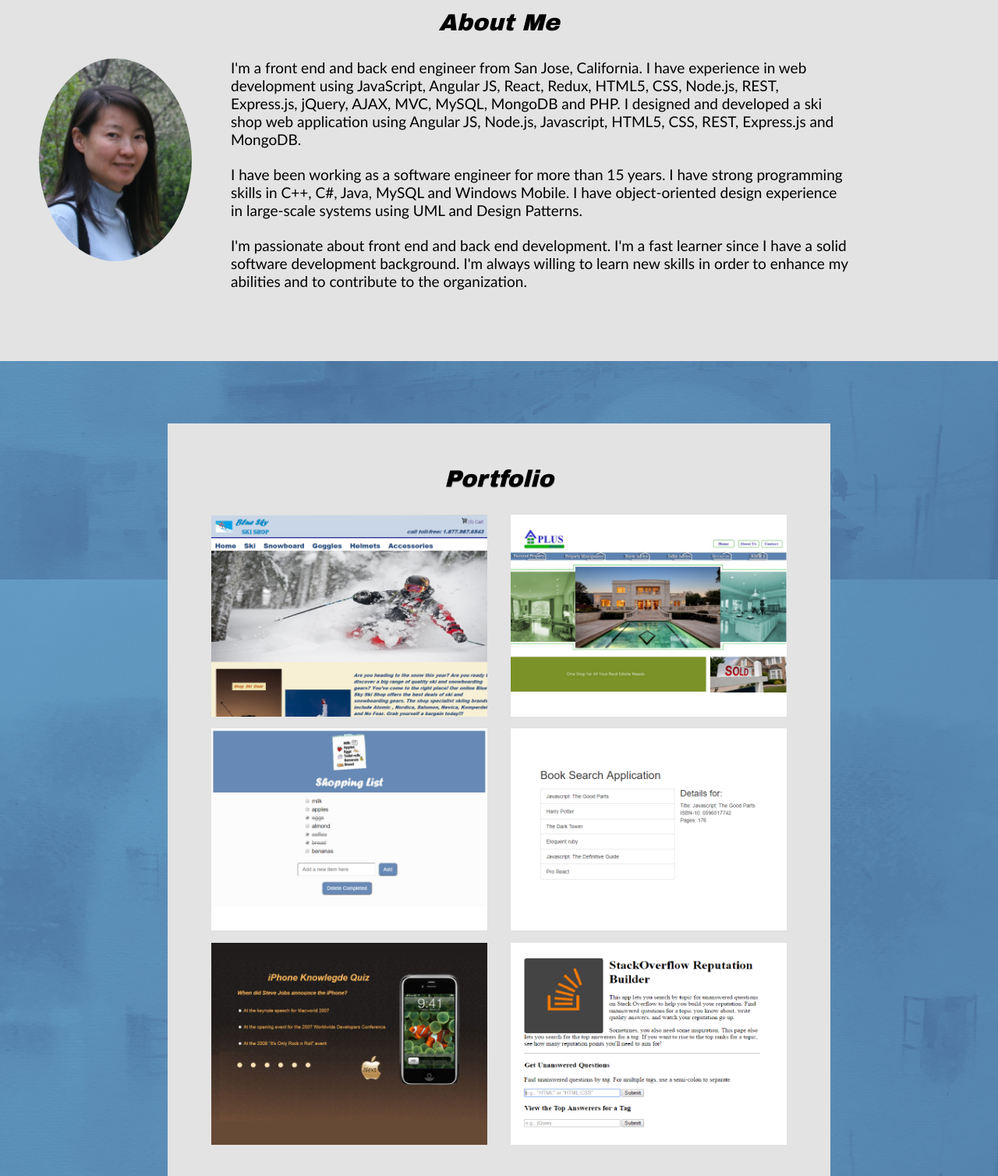
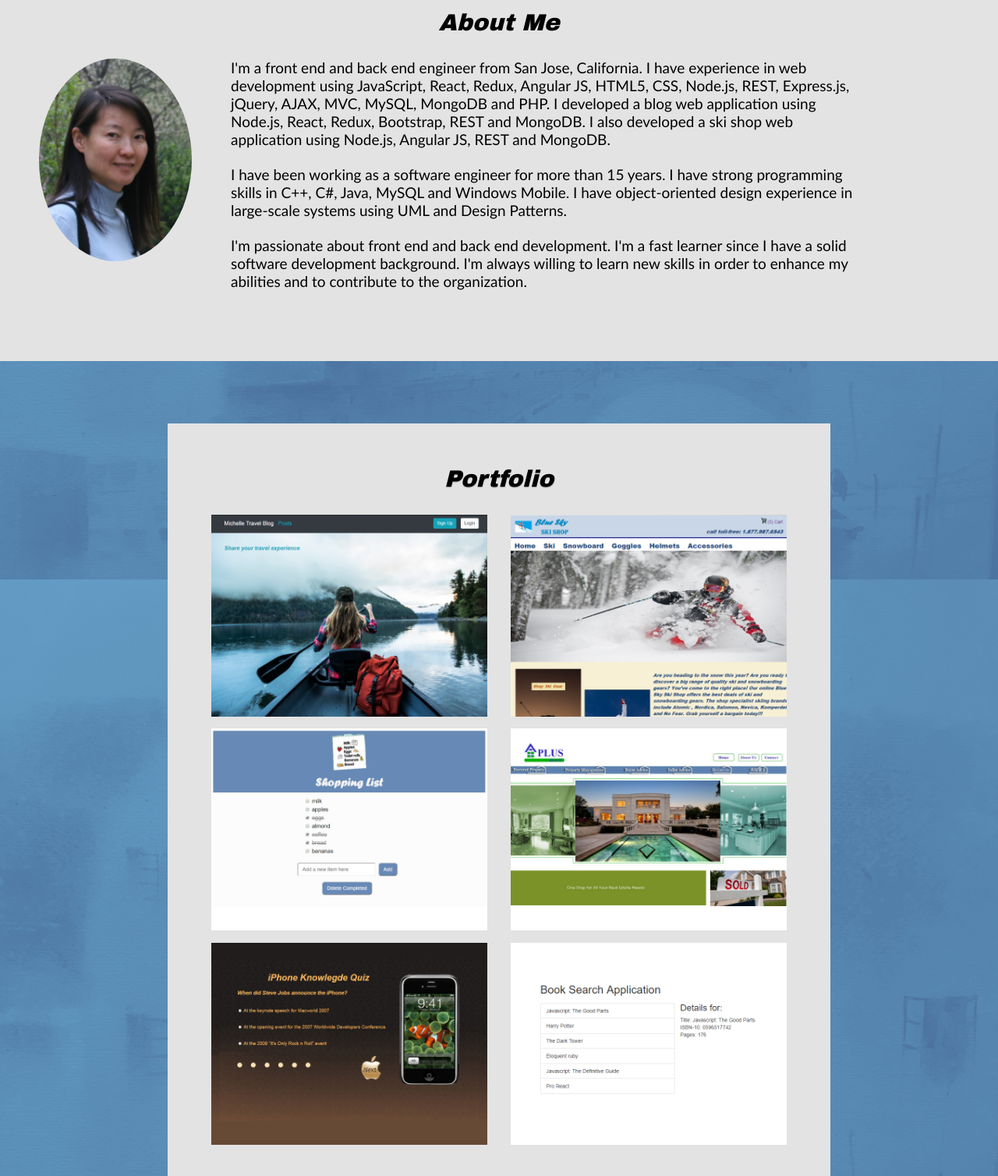
Before and after one commit to mmingzhang/mingz-portfolio, a plain HTML site: page index.html in a window 1280 px wide. Shown: the part 1177-2685 px from the top of the page at 78% size. Drawn offline with Linux system fonts and the light colour scheme.

Commit message:
Update about text

```diff
--- a/css/style.css
+++ b/css/style.css
@@ -178,6 +178,7 @@ body {
 .about-text {
     width: 85%;
     text-align: left;
+    margin-left: 10px;
     font-family:"Calibri", "Helvetica Neue", sans-serif;
     font-size: 19px;
     margin-right: 10px;
--- a/index.html
+++ b/index.html
@@ -32,7 +32,7 @@
                 <p class="heading">About Me</p>
                 <img class="about-img"  src="images/ming.png">
                 <p class="about-text">
-                    I'm a front end and back end engineer from San Jose, California. I have experience in web development using JavaScript, Angular JS, React, Redux, HTML5, CSS, Node.js, REST, Express.js, jQuery, AJAX, MVC, MySQL, MongoDB and PHP. I designed and developed a ski shop web application using Angular JS, Node.js, Javascript, HTML5, CSS, REST, Express.js and MongoDB.
+                    I'm a front end and back end engineer from San Jose, California. I have experience in web development using JavaScript, React, Redux, Angular JS, HTML5, CSS, Node.js, REST, Express.js, jQuery, AJAX, MVC, MySQL, MongoDB and PHP. I developed a blog web application using Node.js, React, Redux, Bootstrap, REST and MongoDB. I also developed a ski shop web application using Node.js, Angular JS, REST and MongoDB.
                 </p>
                 <br>
                 <p class="about-text">
@@ -52,9 +52,21 @@
                 <div class="portfolio-list">
                     <ul class="portfolio-grid">
                         <li>
+                            <a href="https://github.com/mmingzhang/mern-blog" target="_blank">
+                                <span class="description">Travel Blog using MERN Stack</span>
+                                <img src="images/portfolio/travelblog.png" />
+                            </a>
+                        </li>
+                        <li>
                             <a href="https://docs.google.com/document/d/1TSK8PEoSiSgLkwEI1hfHLxna-tDpF1Fg7AI2XE_LeaY/edit" target="_blank">
                                 <span class="description">Ski Shop using MEAN Stack</span>
                                 <img src="images/portfolio/skishop.png" />
+                            </a>
+                        </li>
+                        <li>
+                            <a href="https://github.com/mmingzhang/mean-testing-todo" target="_blank">
+                                <span class="description">Shopping List using Node JS, MongoDB, Angular JS and Mocha</span>
+                                <img src="images/portfolio/shoplist.png" />
                             </a>
                         </li>
                         <li>
@@ -64,27 +76,15 @@
                             </a>
                         </li>
                         <li>
-                            <a href="https://github.com/mmingzhang/mean-testing-todo" target="_blank">
-                                <span class="description">Shopping List using Node JS, MongoDB, Angular JS and Mocha</span>
-                                <img src="images/portfolio/shoplist.png" />
+                            <a href="http://mmingzhang.github.io/iphonequiz/index.html" target="_blank">
+                                <span class="description">iPhone Knowledge Quiz</span>
+                                <img src="images/portfolio/iphonequiz.png" />
                             </a>
                         </li>
                         <li>
                             <a href="https://github.com/mmingzhang/react-book-search" target="_blank">
                                 <span class="description">Book Search with React + Redux</span>
                                 <img src="images/portfolio/booksearch.png" />
-                            </a>
-                        </li>
-                        <li>
-                            <a href="http://mmingzhang.github.io/iphonequiz/index.html" target="_blank">
-                                <span class="description">iPhone Knowledge Quiz</span>
-                                <img src="images/portfolio/iphonequiz.png" />
-                            </a>
-                        </li>
-                        <li>
-                            <a href="http://mmingzhang.github.io/stackerajax-final/index.html" target="_blank">
-                                <span class="description">Stack Overflow Reputation</span>
-                                <img src="images/portfolio/stackoverflow.png" />
                             </a>
                         </li>
                     </ul>
```
Also changed, not shown: images/portfolio/stackoverflow.png (deleted), images/portfolio/travelblog.PNG (added).
